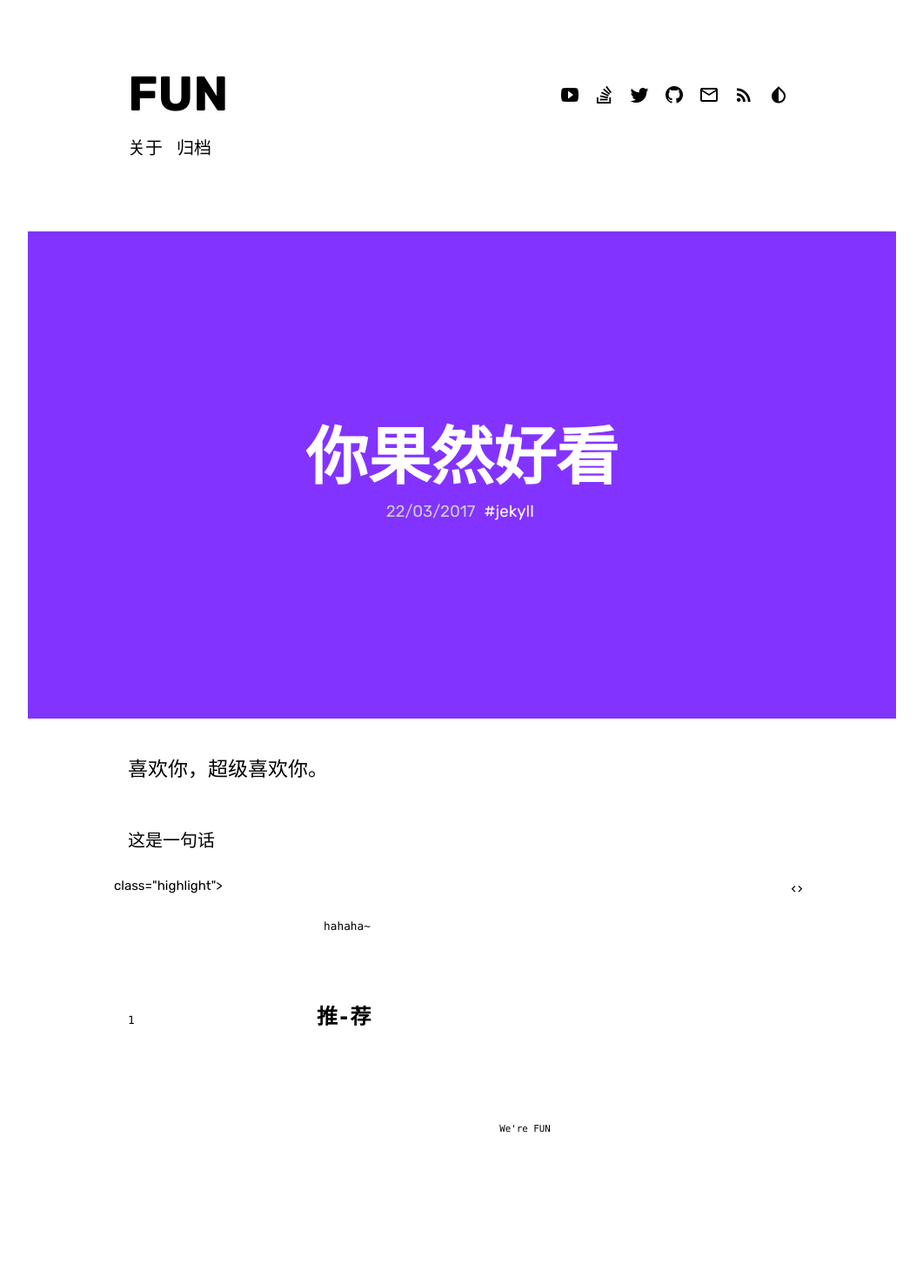
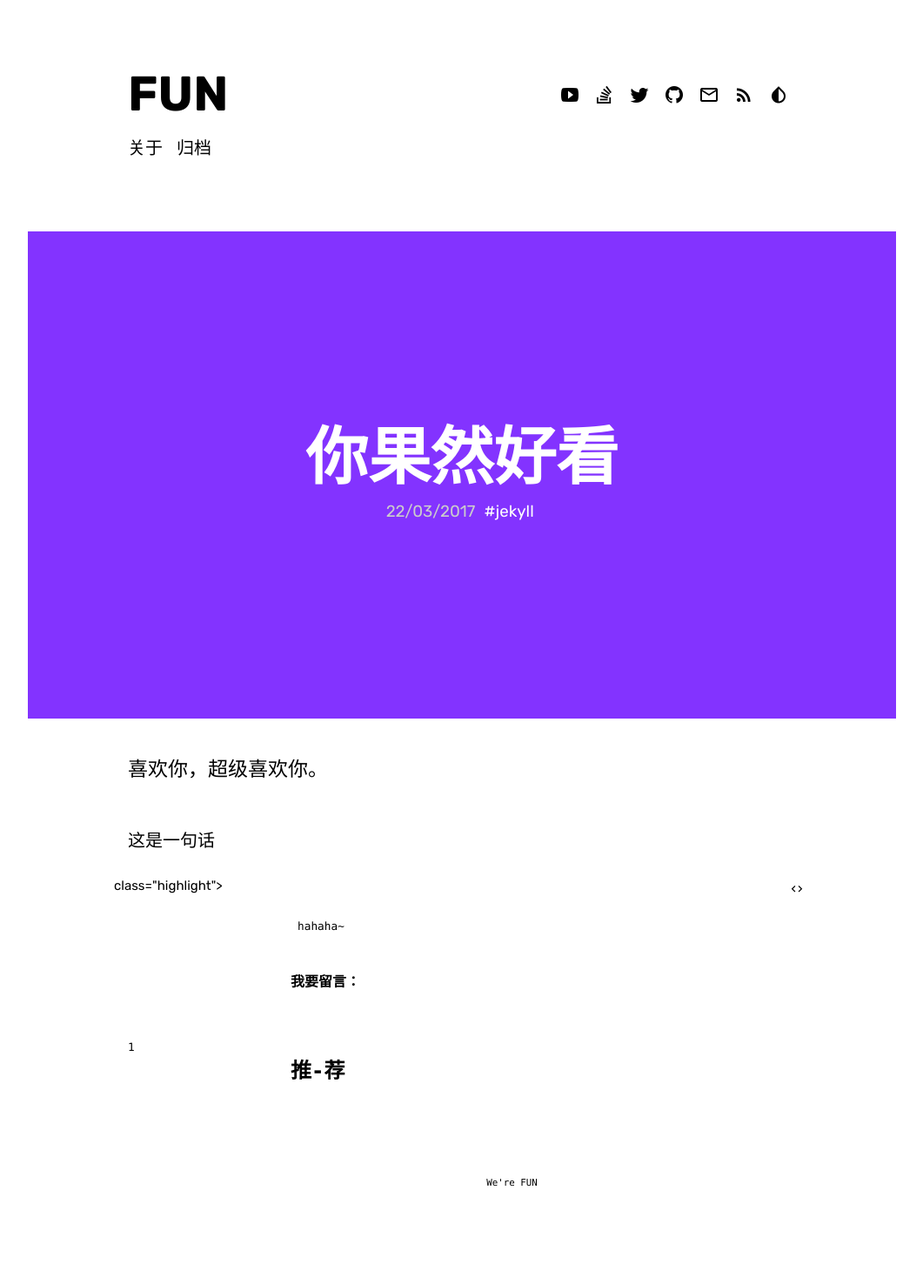
Before and after one commit to FUNzmr/Remember, a Jekyll site: the page built from _posts/2017-03-22-welcome-to-dactl.md, in a window 1280 px wide. Shown: the whole page at 87% size, without its empty margins (109-1170 px from the left). Built offline with Jekyll 4.4.1, drawn with Linux system fonts in a browser that asks for light colours; some web fonts are replaced; comment, search, counter and statistics services are not loaded; before the commit the page ends 1414 px from its top, so only the background shows below that.

Commit message:
Update valine_comments.html

```diff
--- a/_includes/externals/valine_comments.html
+++ b/_includes/externals/valine_comments.html
@@ -1,4 +1,4 @@
-<!-- <br>
+<br>
 <h4 align="left">我要留言：</h4>
 <div id="comments"></div>
     <!--Leancloud 操作库:-->
@@ -16,10 +16,10 @@
             notify: '{{ site.valine.notify }}',
             verify: '{{ site.valine.verify }}',
         })
-    </script> -->
+    </script>
 
 <!-- 来必力City版安装代码 -->
-<div id="lv-container" data-id="city" data-uid="MTAyMC80NjgyMC8yMzMyMQ==">
+<!-- <div id="lv-container" data-id="city" data-uid="MTAyMC80NjgyMC8yMzMyMQ==">
 <script type="text/javascript">
    (function(d, s) {
        var j, e = d.getElementsByTagName(s)[0];
@@ -34,5 +34,5 @@
    })(document, 'script');
 </script>
 <noscript>为正常使用来必力评论功能请激活JavaScript</noscript>
-</div>
+</div> -->
 <!-- City版安装代码已完成 -->
```
